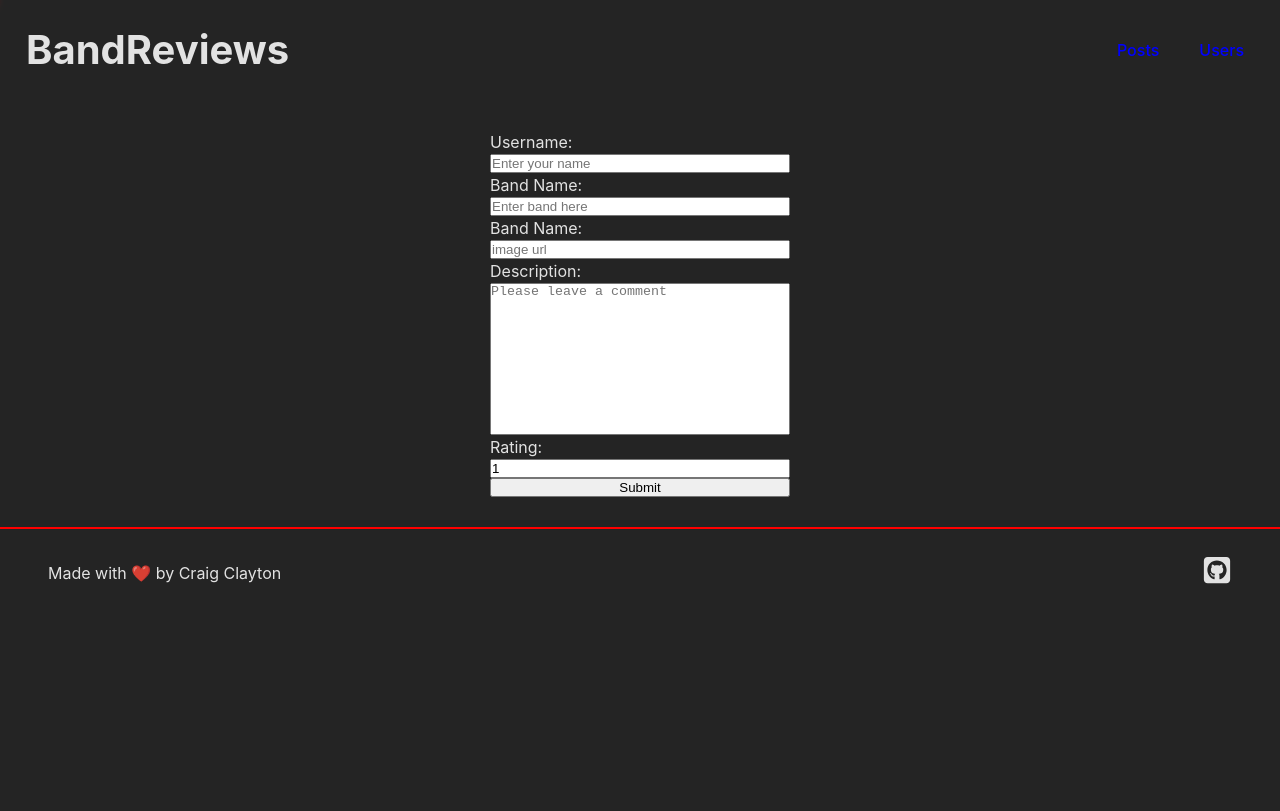
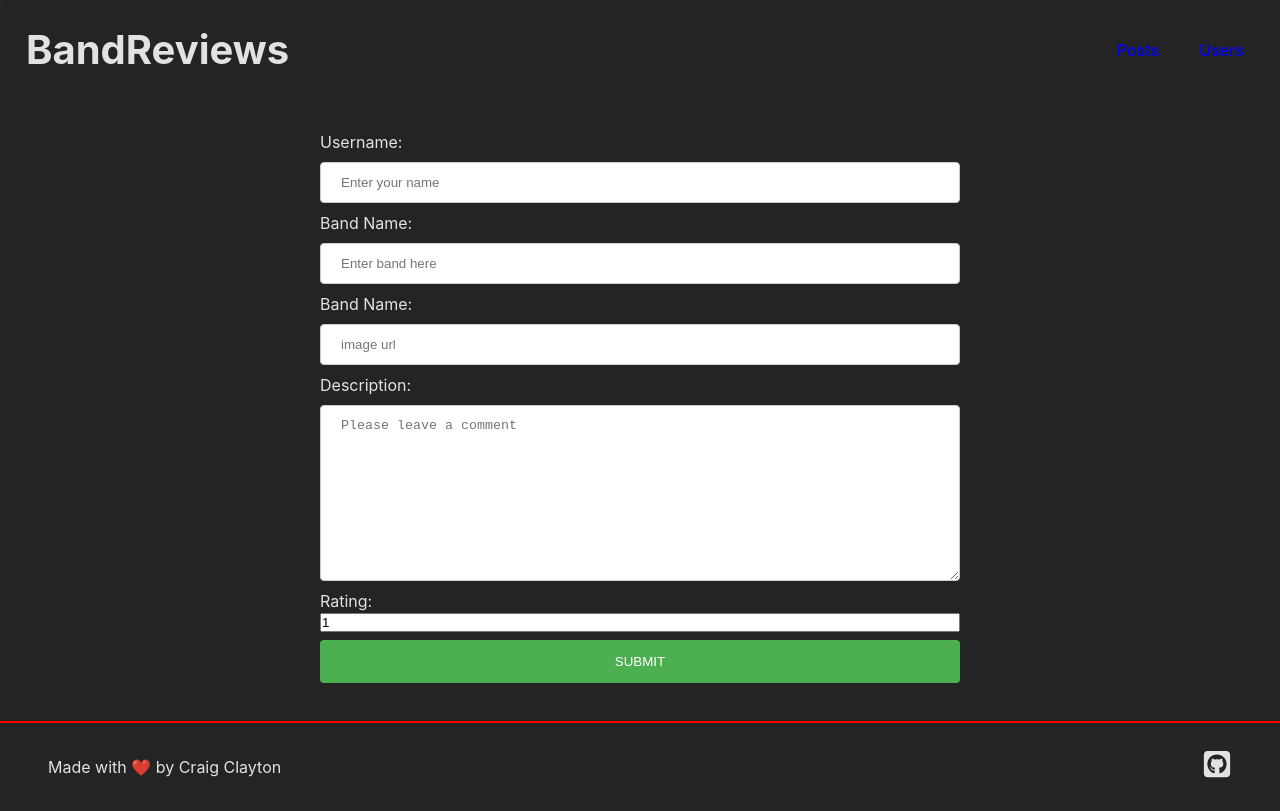
Before and after one commit to BullDogPatch/week7-assignment, a React (Vite) app in the folder client/: page /post-comment in a window 1280 px wide. Built offline with nearby package versions, Linux system fonts and the light colour scheme; no server answers.

Commit message:
rip styles from previous assignment's form

```diff
--- a/client/src/components/PostForm/PostForm.css
+++ b/client/src/components/PostForm/PostForm.css
@@ -1,11 +1,43 @@
 .form {
+  width: 50%;
   display: flex;
+  flex-direction: column;
   margin: auto;
-  flex-direction: column;
-  max-width: 300px;
 }
 
-.form textarea {
+.hide {
+  display: none;
+}
+
+.add-comment-form textarea {
+  width: auto;
   resize: none;
+}
+
+/* These style (line 39-64) are ripped straight from https://www.w3schools.com/css/tryit.asp?filename=trycss_forms */
+input[type='text'],
+textarea {
   width: 100%;
+  padding: 12px 20px;
+  margin: 8px 0;
+  display: inline-block;
+  border: 1px solid #ccc;
+  border-radius: 4px;
+  box-sizing: border-box;
 }
+
+button[type='submit'] {
+  width: 100%;
+  background-color: #4caf50;
+  color: white;
+  padding: 14px 20px;
+  margin: 8px 0;
+  border: none;
+  border-radius: 4px;
+  cursor: pointer;
+  text-transform: uppercase;
+}
+
+button[type='submit']:hover {
+  background-color: #45a049;
+}
```
